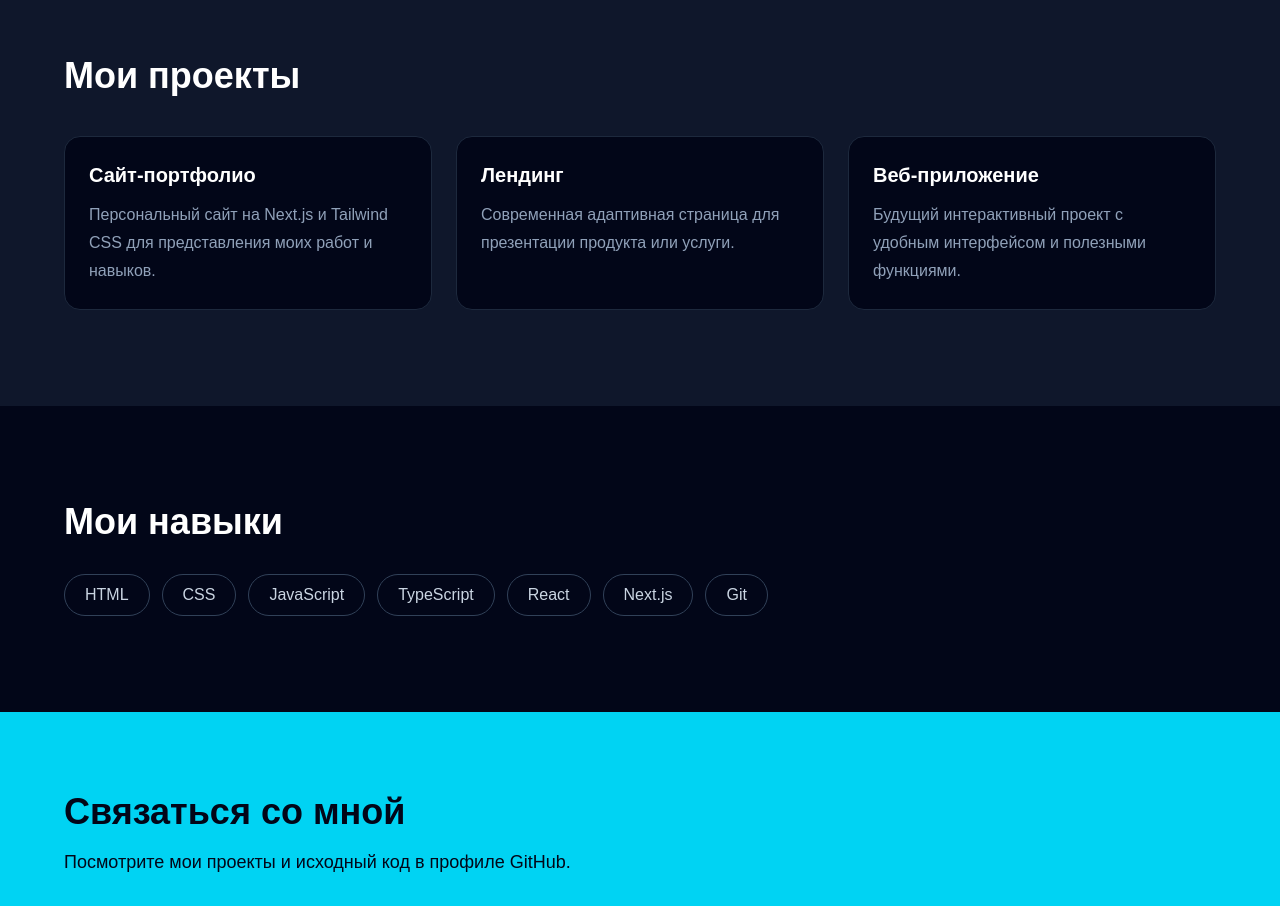
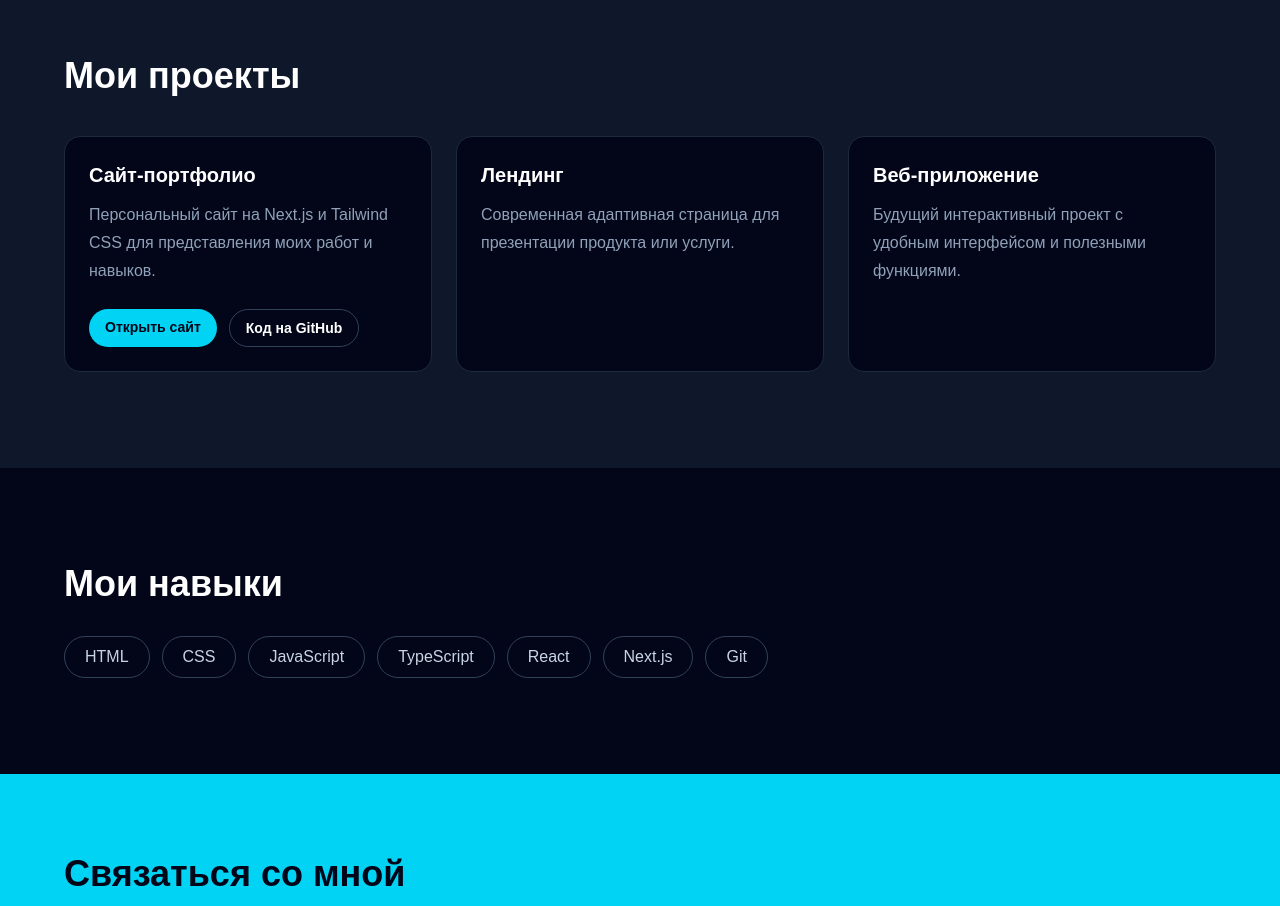
Before and after one commit to blagone/portfolio, a Next.js app: page / in a window 1280 px wide. Shown: the part 840-1746 px from the top of the page. Built offline with nearby package versions, Linux system fonts and the light colour scheme.

Commit message:
feat: add links to portfolio project

```diff
--- a/src/app/page.tsx
+++ b/src/app/page.tsx
@@ -1,8 +1,17 @@
-const projects = [
+type Project = {
+  title: string;
+  description: string;
+  liveUrl?: string;
+  githubUrl?: string;
+};
+
+const projects: Project[] = [
   {
     title: "Сайт-портфолио",
     description:
       "Персональный сайт на Next.js и Tailwind CSS для представления моих работ и навыков.",
+    liveUrl: "https://portfolio-kappa-teal-36.vercel.app",
+    githubUrl: "https://github.com/blagone/portfolio",
   },
   {
     title: "Лендинг",
@@ -62,12 +71,36 @@ export default function Home() {
             {projects.map((project) => (
               <article
                 key={project.title}
-                className="rounded-2xl border border-slate-800 bg-slate-950 p-6"
+                className="flex flex-col rounded-2xl border border-slate-800 bg-slate-950 p-6"
               >
                 <h3 className="text-xl font-semibold">{project.title}</h3>
-                <p className="mt-3 leading-7 text-slate-400">
+                <p className="mt-3 flex-1 leading-7 text-slate-400">
                   {project.description}
                 </p>
+                {(project.liveUrl || project.githubUrl) && (
+                  <div className="mt-6 flex flex-wrap gap-3">
+                    {project.liveUrl && (
+                      <a
+                        href={project.liveUrl}
+                        target="_blank"
+                        rel="noreferrer"
+                        className="rounded-full bg-cyan-400 px-4 py-2 text-sm font-semibold text-slate-950 transition hover:bg-cyan-300"
+                      >
+                        Открыть сайт
+                      </a>
+                    )}
+                    {project.githubUrl && (
+                      <a
+                        href={project.githubUrl}
+                        target="_blank"
+                        rel="noreferrer"
+                        className="rounded-full border border-slate-700 px-4 py-2 text-sm font-semibold transition hover:border-cyan-400 hover:text-cyan-400"
+                      >
+                        Код на GitHub
+                      </a>
+                    )}
+                  </div>
+                )}
               </article>
             ))}
           </div>
```
